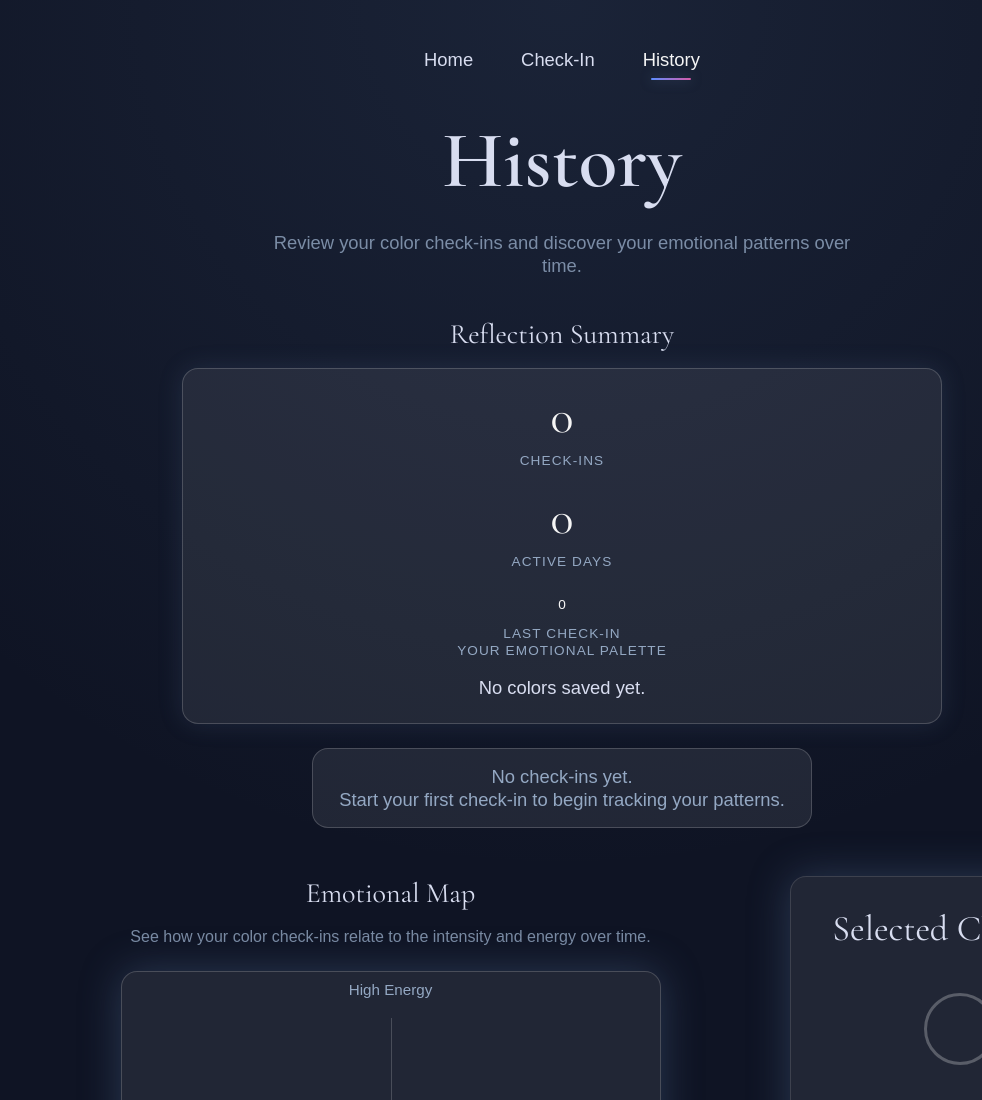
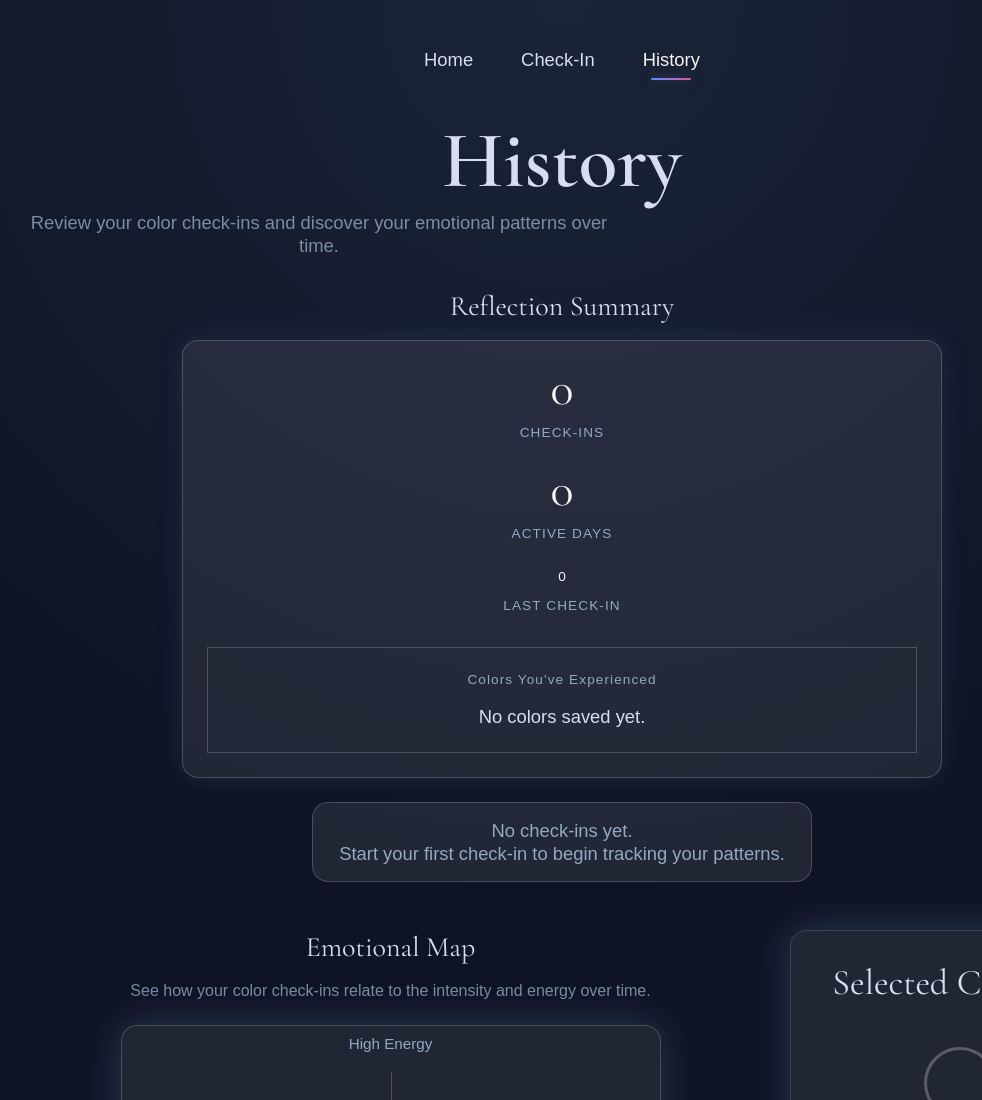
Before and after one commit to jltucke9/Hue, a website: page history.html in a window 1280 px wide. Shown: the top 1100 px of the page, without its empty margins (78-1060 px from the left). Drawn offline with nearby package versions, Linux system fonts and the light colour scheme.

Commit message:
history, scritpts, styles
updated emotional palette detaills

```diff
--- a/history.html
+++ b/history.html
@@ -48,7 +48,7 @@
                         </div>
 
                         <div class="emotional-palette">
-                            <h3>Your Emotional Palette</h3>
+                            <h3>Colors You&apos;ve Experienced</h3>
                             <div id="palette-colors" class="palette-colors"></div>
                         </div>
                     </div>
--- a/scripts.js
+++ b/scripts.js
@@ -107,7 +107,8 @@ function saveCheckin() {
         now.toLocaleTimeString([], {
             hour: "numeric",
             minute: "2-digit"
-        })
+        }),
+        dateKey: now.toISOString()
     };
 
     let checkins = getCheckins();
--- a/styles.css
+++ b/styles.css
@@ -613,14 +613,6 @@ input[type="range"] {
     margin-bottom: var(--space-sm);
 }
 
-.page-intro {
-    max-width: 650px;
-    color: var(--muted-text);
-    font-size: 0.85rem;
-    padding: 0 var(--space-md);
-    opacity: .75;
-}
-
 #history-list {
     display: none;
 }
@@ -817,7 +809,6 @@ input[type="range"] {
     max-width: 650px;
     color: var(--muted-text);
     padding: 0 var(--space-md);
-    margin: 1.25rem auto 2.5rem;
     font-size: 1.05rem;
     opacity: 0.8;
 }
@@ -862,10 +853,15 @@ input[type="range"] {
     justify-content: center;
 }
 
+.emotional-palette {
+    margin-top: var(--space-lg);
+    padding: 1.5rem;
+    border: 1px solid var(--glass-border);
+}
+
 .emotional-palette h3 {
     color: var(--muted-text);
     font-size: 0.85rem;
-    text-transform: uppercase;
     letter-spacing: 0.08em;
     margin-bottom: var(--space-md);
 }
@@ -878,12 +874,18 @@ input[type="range"] {
 }
 
 .palette-dot {
-    width: 22px;
-    height: 22px;
+    width: 32px;
+    height: 32px;
     display: inline-block;
     border-radius: 50%;
     border: 2px solid var(--white);
     box-shadow: 0 0 12px var(--glow-blue);
+    transition: .25s;
+}
+
+.palette-dot:hover {
+    transform: scale(1.2);
+    cursor: pointer;
 }
 
 .summary-label {
```
